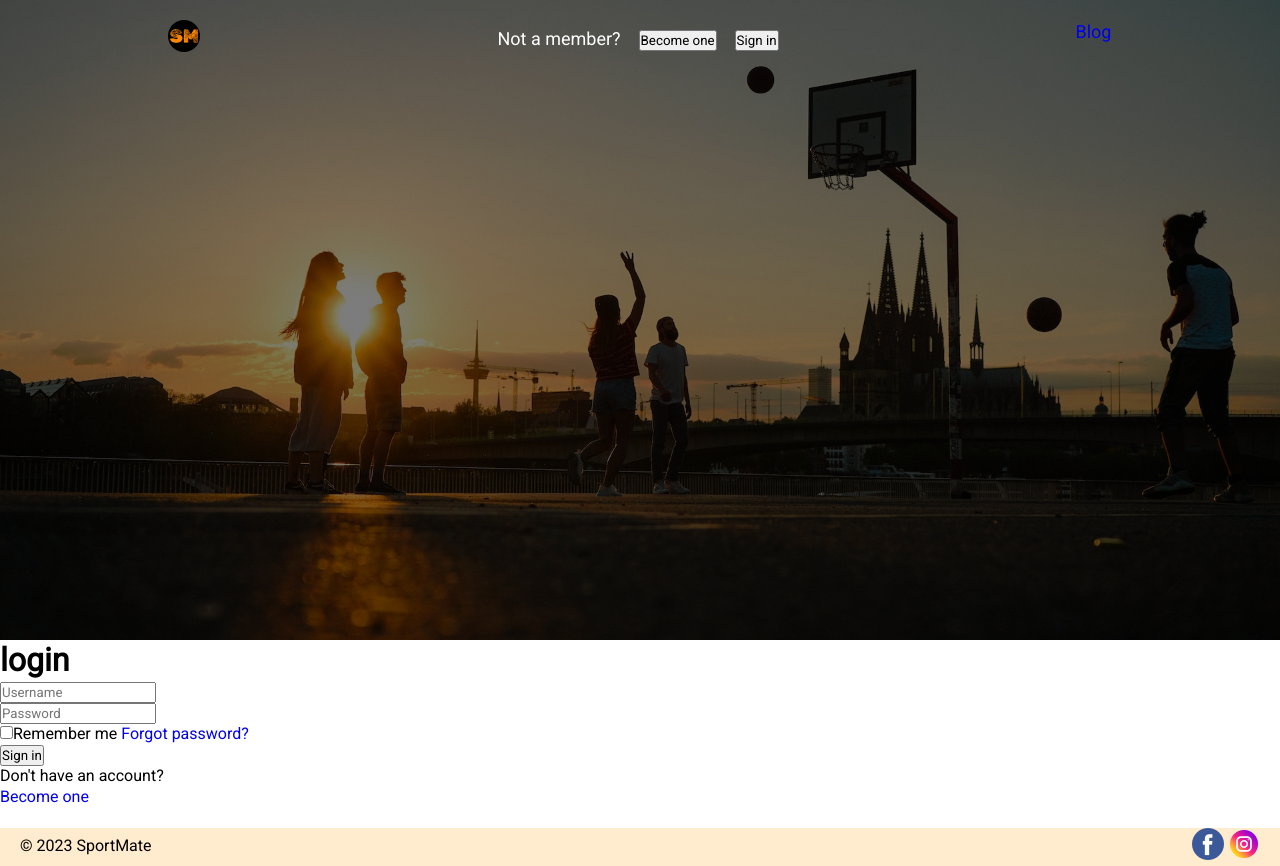
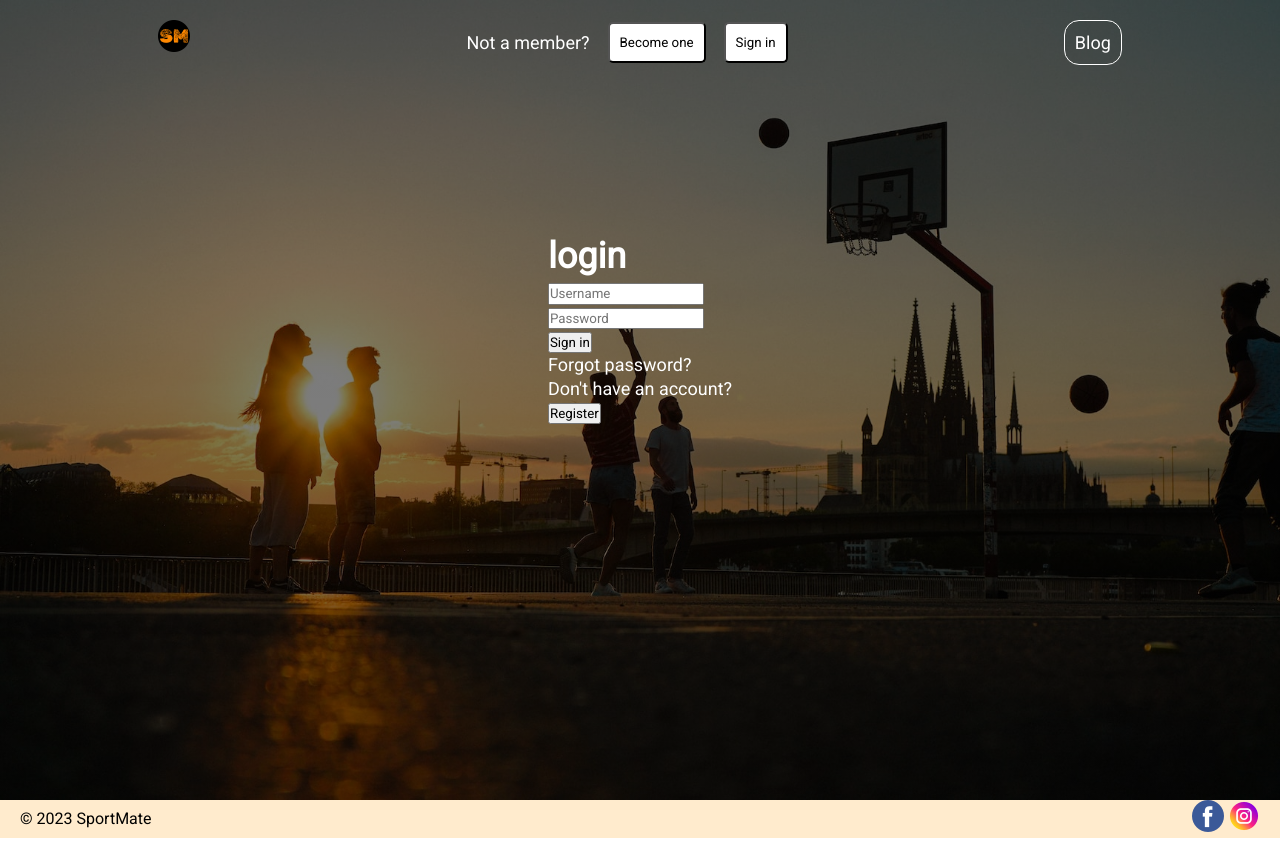
Before and after one commit to VanDallaris/Project-1-WCS, a plain HTML site: page sign-in.html in a window 1280 px wide. After the commit the page ends 838 px from the top, so only its background shows below. Drawn offline with Linux system fonts and the light colour scheme.

Commit message:
Add sign-in details

```diff
--- /dev/null
+++ b/sign-in.css
@@ -0,0 +1,28 @@
+* {
+    margin: 0;
+    padding: 0;
+    box-sizing: border-box;
+    font-family: 'Roboto', sans-serif;
+    line-height: 1.3;
+}
+
+
+
+.top-header{
+    display: flex;
+    flex-direction: column;
+    height:800px;
+}
+
+.login {
+    align-self: center;
+    margin-top: 148px;
+}
+
+a {
+    color: white;
+}
+
+footer {
+    margin-top: 0px;
+}
--- a/sign-in.html
+++ b/sign-in.html
@@ -12,9 +12,10 @@
       href="https://fonts.googleapis.com/css2?family=Abril+Fatface&family=Inter:wght@200&family=Merriweather:ital@0;1&family=Open+Sans:wght@300&family=Roboto:wght@100;300;400&family=Work+Sans:wght@400;500;800&display=swap"
       rel="stylesheet"
     />
+    <link rel="stylesheet" href="sign-in.css" />
   </head>
   <body>
-    <header>
+    <header class="top-header">
       <nav class="nav">
         <a href="index.html" class="header__logo">
           <img src="favicon-32x32.png" alt="logo SportMate" />
@@ -22,17 +23,16 @@
         <ul class="list">
           <li class="left">Not a member?</li>
           <li>
-            <a href="register.html"><button>Become one</button></a>
+            <a href="register.html"><button class="btn">Become one</button></a>
           </li>
           <li>
-            <a href="sign-in.html"><button>Sign in</button></a>
+            <a href="sign-in.html"><button class="btn">Sign in</button></a>
           </li>
         </ul>
-        <a href="blog.html">Blog</a>
+        <a href="blog.html" class="blog">Blog</a>
       </nav>
-    </header>
-    <main>
-      <div>
+
+      <div class="login">
         <form action="">
           <h1>login</h1>
           <div>
@@ -41,18 +41,17 @@
           <div>
             <input type="text" placeholder="Password" required />
           </div>
+          <button type="submit">Sign in</button>
           <div>
-            <label for=""> <input type="checkbox" />Remember me </label>
             <a href="#">Forgot password?</a>
           </div>
-          <button type="submit">Sign in</button>
           <div>
             <p>Don't have an account?</p>
-            <a href="register.html">Become one</a>
+            <a href="register.html"><button>Register</button></a>
           </div>
         </form>
       </div>
-    </main>
+    </header>
     <footer>
       <div>&copy; 2023 SportMate</div>
       <div>
```
